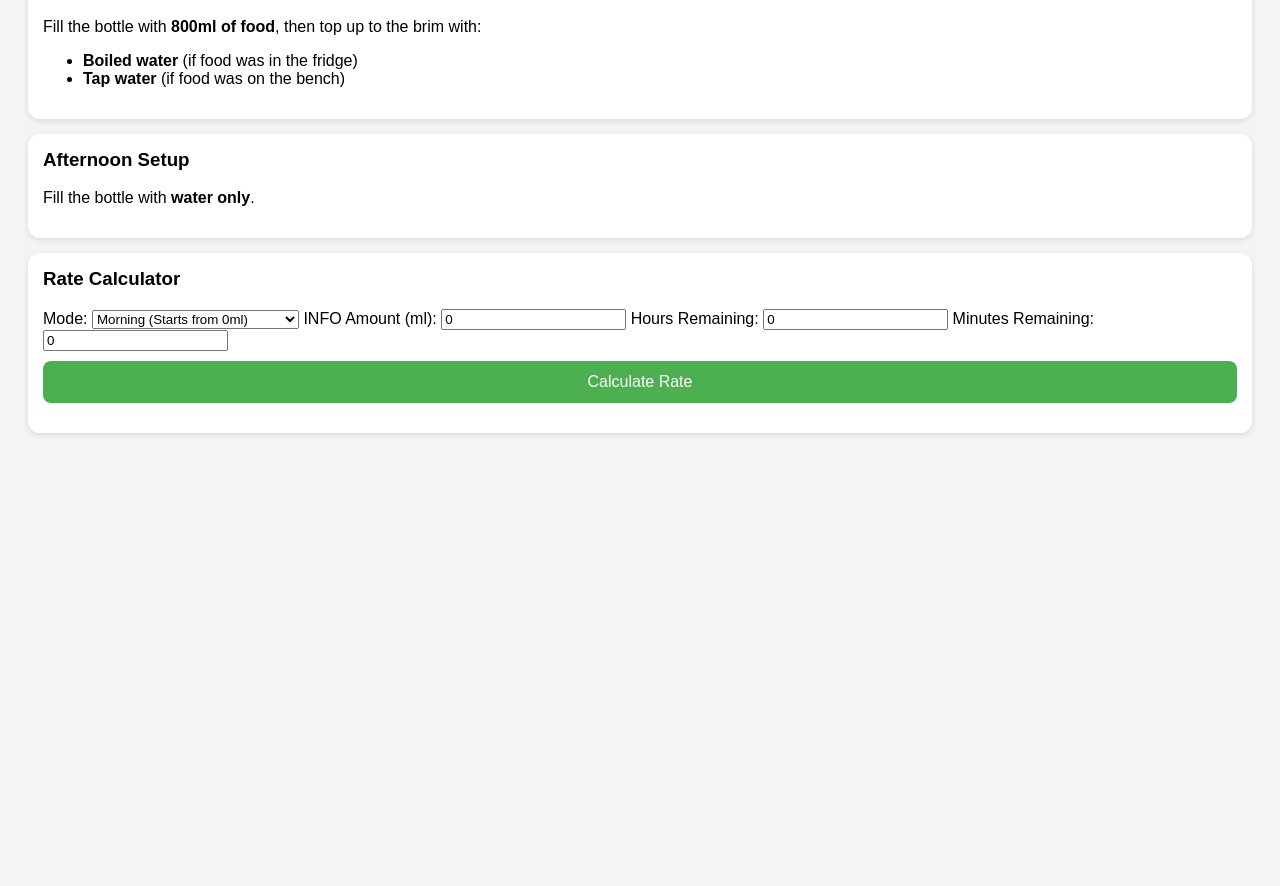
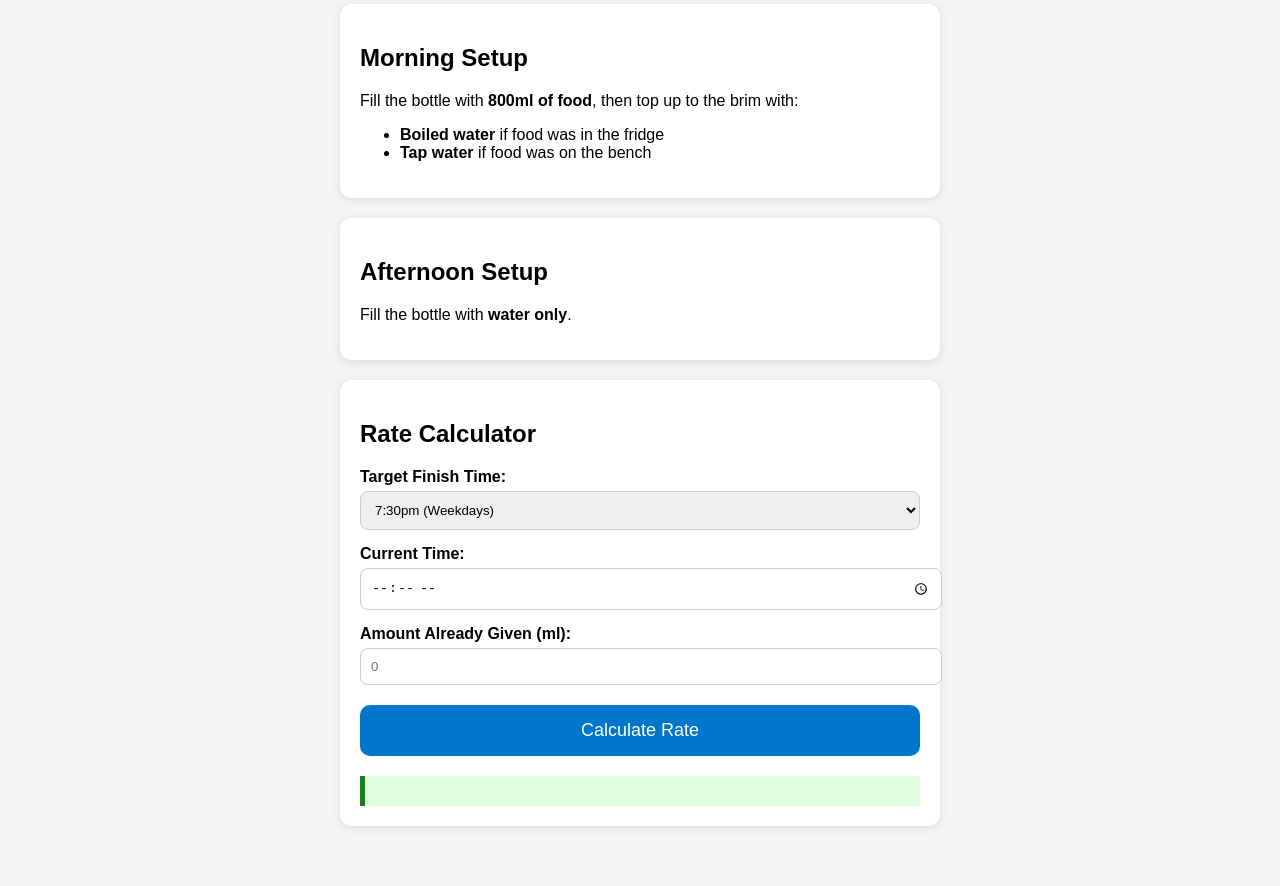
Before and after one commit to Univision28/Anika-pump-rate-helper, a plain HTML site: page index.html in a window 1280 px wide. Shown: the part 114-1000 px from the top of the page. Before the commit the page ends 800 px from the top, so only its background shows below. Drawn offline with Linux system fonts and the light colour scheme.

Commit message:
Add files via upload

```diff
--- a/index.html
+++ b/index.html
@@ -1,49 +1,50 @@
 <!DOCTYPE html>
-<html>
+<html lang="en">
 <head>
+<meta charset="UTF-8">
 <meta name="viewport" content="width=device-width, initial-scale=1.0">
+<title>Anika Pump Helper</title>
 <link rel="stylesheet" href="style.css">
-<script defer src="script.js"></script>
 </head>
 <body>
+<div class="container">
+<h1>Anika Pump Helper</h1>
 
-<h2>Anika Pump Helper</h2>
-
-<section class="block">
-  <h3>Morning Setup</h3>
-  <p>Fill the bottle with <strong>800ml of food</strong>, then top up to the brim with:</p>
-  <ul>
-    <li><strong>Boiled water</strong> (if food was in the fridge)</li>
-    <li><strong>Tap water</strong> (if food was on the bench)</li>
-  </ul>
+<section class="card">
+<h2>Morning Setup</h2>
+<p>Fill the bottle with <strong>800ml of food</strong>, then top up to the brim with:</p>
+<ul>
+<li><strong>Boiled water</strong> if food was in the fridge</li>
+<li><strong>Tap water</strong> if food was on the bench</li>
+</ul>
 </section>
 
-<section class="block">
-  <h3>Afternoon Setup</h3>
-  <p>Fill the bottle with <strong>water only</strong>.</p>
+<section class="card">
+<h2>Afternoon Setup</h2>
+<p>Fill the bottle with <strong>water only</strong>.</p>
 </section>
 
-<section class="block">
-  <h3>Rate Calculator</h3>
-  <label>Mode:</label>
-  <select id="mode">
-    <option value="morning">Morning (Starts from 0ml)</option>
-    <option value="afternoon">Afternoon (Uses INFO amount)</option>
-  </select>
+<section class="card">
+<h2>Rate Calculator</h2>
+<label>Target Finish Time:</label>
+<select id="targetTime">
+<option value="19:30">7:30pm (Weekdays)</option>
+<option value="20:00">8:00pm (Weekends)</option>
+<option value="20:30">8:30pm (Water)</option>
+</select>
 
-  <label>INFO Amount (ml):</label>
-  <input type="number" id="infoAmount" value="0">
+<label>Current Time:</label>
+<input type="time" id="currentTime">
 
-  <label>Hours Remaining:</label>
-  <input type="number" id="hours" value="0">
+<label>Amount Already Given (ml):</label>
+<input type="number" id="already" placeholder="0">
 
-  <label>Minutes Remaining:</label>
-  <input type="number" id="minutes" value="0">
+<button onclick="calculate()">Calculate Rate</button>
 
-  <button onclick="calculateRate()">Calculate Rate</button>
-
-  <div id="result"></div>
+<div id="result" class="result"></div>
 </section>
 
+</div>
+<script src="script.js"></script>
 </body>
 </html>
--- a/script.js
+++ b/script.js
@@ -1,26 +1,32 @@
 
-function calculateRate() {
-  const mode = document.getElementById('mode').value;
-  const info = parseFloat(document.getElementById('infoAmount').value) || 0;
-  let hours = parseFloat(document.getElementById('hours').value) || 0;
-  let minutes = parseFloat(document.getElementById('minutes').value) || 0;
+function calculate() {
+  const target = document.getElementById("targetTime").value;
+  const current = document.getElementById("currentTime").value;
+  const already = Number(document.getElementById("already").value) || 0;
 
-  let remaining = mode === 'morning' ? 2500 : (2500 - info);
-  minutes = minutes / 60;
-  const totalTime = hours + minutes;
-
-  if (totalTime <= 0) {
-    document.getElementById('result').textContent = "Invalid time.";
+  if (!current) {
+    document.getElementById("result").innerText = "Please enter the current time.";
     return;
   }
 
-  let rate = Math.ceil(remaining / totalTime);
+  const [ch, cm] = current.split(":").map(Number);
+  const [th, tm] = target.split(":").map(Number);
+
+  let currentMins = ch * 60 + cm;
+  let targetMins = th * 60 + tm;
+
+  if (targetMins < currentMins) targetMins += 24*60;
+
+  const diffHours = (targetMins - currentMins) / 60;
+
+  const remaining = 2500 - already;
+  let rate = Math.ceil(remaining / diffHours);
+
   if (rate > 300) {
-    rate = 300;
-    document.getElementById('result').textContent =
-      "Rate capped at 300 ml/hr — CALL SHANNON. Estimated finish time will be later.";
+    document.getElementById("result").innerHTML =
+      "⚠️ Rate exceeds 300ml/hr. Please call Shannon.";
     return;
   }
 
-  document.getElementById('result').textContent = "Set pump to " + rate + " ml/hr";
+  document.getElementById("result").innerHTML = "Set pump to: <strong>" + rate + " ml/hr</strong>";
 }
--- a/style.css
+++ b/style.css
@@ -1,30 +1,20 @@
 
-body {
-  font-family: sans-serif;
-  padding: 20px;
-  background: #f4f4f4;
+body { font-family: Arial, sans-serif; background:#f4f4f4; margin:0; padding:0; }
+.container { max-width:600px; margin:20px auto; padding:20px; }
+h1 { text-align:center; margin-bottom:20px; }
+.card {
+ background:white; padding:20px; border-radius:12px; margin-bottom:20px;
+ box-shadow:0 2px 8px rgba(0,0,0,0.1);
 }
-.block {
-  background: white;
-  padding: 15px;
-  margin-bottom: 15px;
-  border-radius: 12px;
-  box-shadow: 0 2px 6px rgba(0,0,0,0.1);
+label { display:block; margin-top:15px; font-weight:bold; }
+input, select {
+ width:100%; padding:10px; margin-top:5px; border-radius:8px; border:1px solid #ccc;
 }
-h2, h3 { margin-top: 0; }
 button {
-  margin-top: 10px;
-  padding: 12px;
-  width: 100%;
-  border: none;
-  background: #4CAF50;
-  color: white;
-  font-size: 16px;
-  border-radius: 8px;
+ width:100%; padding:15px; margin-top:20px; background:#0077cc; color:white;
+ border:none; border-radius:10px; font-size:18px;
 }
-#result {
-  margin-top: 15px;
-  font-size: 20px;
-  font-weight: bold;
-  color: green;
+.result {
+ margin-top:20px; padding:15px; background:#e0ffe0; border-left:5px solid #1a7f1a;
+ font-size:20px; font-weight:bold;
 }
```
